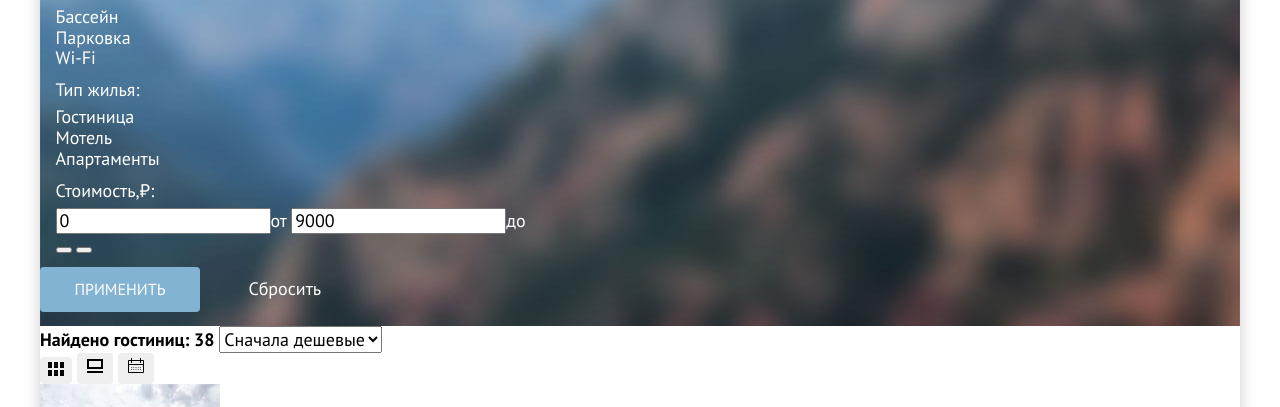
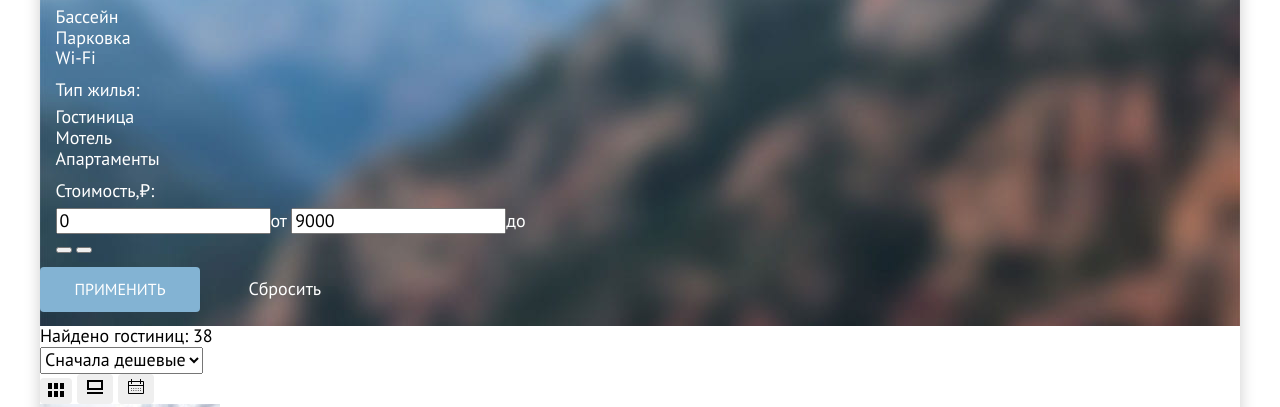
Before and after one commit to anyakozyreva/640419-sedona-32, a plain HTML site: page catalog.html in a window 1280 px wide. Shown: the part 147-554 px from the top of the page. Drawn offline with Linux system fonts and the light colour scheme.

Commit message:
убрала <br> в Catalog

```diff
--- a/catalog.html
+++ b/catalog.html
@@ -142,7 +142,7 @@
           <!--<label for="sorting-price">
               <span class="search-results">Найдено гостиниц: 38</span>
             </label>-->
-          <b class="search-results">Найдено гостиниц: 38</b>
+          <p class="search-results">Найдено гостиниц: 38</p>
           <label for="sorting-price"></label>
           <select class="price-select" name="sorting-price" id="sorting-price">
             <option value="cheap">Сначала дешевые</option>
@@ -307,7 +307,7 @@
     <footer>
       <section class="subscription">
         <h2 class="subscription-title">Подпишитесь на рассылку</h2>
-        <p class="subscription-subtitle">Только полезная информация и никакого спама,<br>честное бойскаутское!</p>
+        <p class="subscription-subtitle">Только полезная информация и никакого спама, честное бойскаутское!</p>
         <form class="subscription-form" action="https://htmlacademy.ru/" method="post">
           <label class="visually-hidden" for="input-email"></label>
           <input class="subscription-input" type="text" name="e-mail" id="input-email" placeholder="Ваш e-mail"
```
